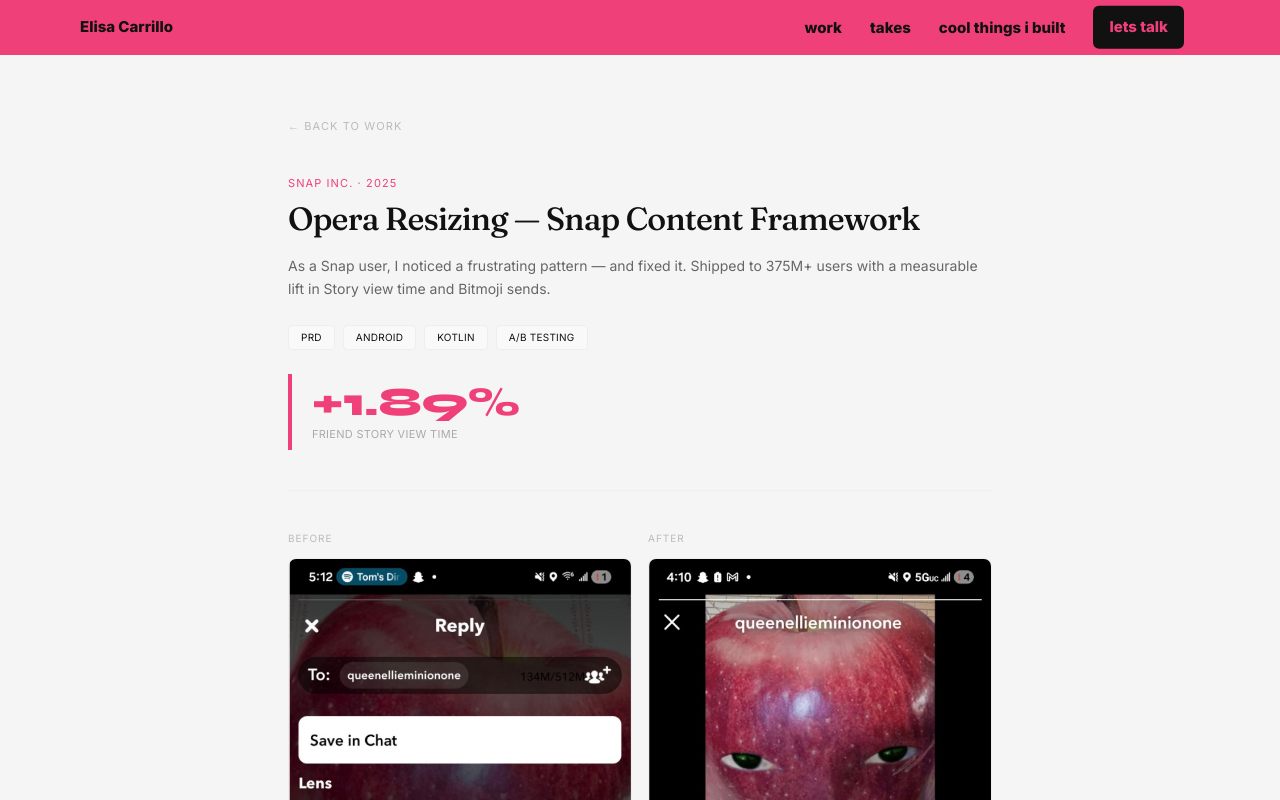
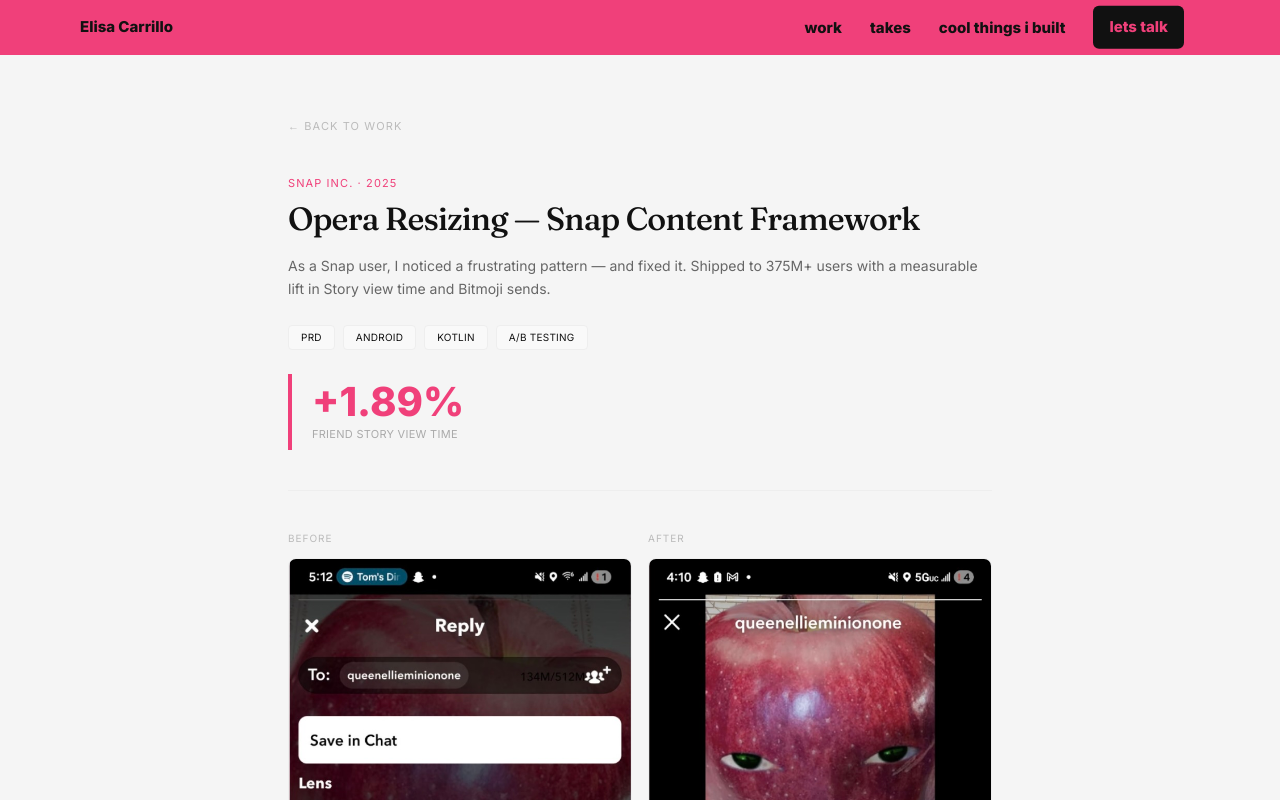
Before and after one commit to elisacarrillo/queenellie-portfolio, a Next.js app: page /work/opera-resizing in a window 1280 px wide. Shown: the top 800 px of the page. Built offline with nearby package versions, Linux system fonts and the light colour scheme; a web font is replaced by a local one.

Commit message:
Match stat font on case study pages to /work card (Inter extrabold)
https://claude.ai/code/session_01ANPkzQbuTvrccVY2s4j4sz

```diff
--- a/app/work/[slug]/page.tsx
+++ b/app/work/[slug]/page.tsx
@@ -64,7 +64,7 @@ export default async function CaseStudyPage({ params }: Props) {
 
         {/* Impact callout */}
         <div className="border-l-4 border-[#f0407a] pl-5 py-2">
-          <div className="font-syne font-extrabold text-[2.5rem] text-[#f0407a] leading-none">
+          <div className="font-inter font-extrabold text-[2.5rem] text-[#f0407a] leading-none">
             {c.impact}
           </div>
           <div className="text-[11px] text-[#aaa] uppercase tracking-wide mt-1">
```
